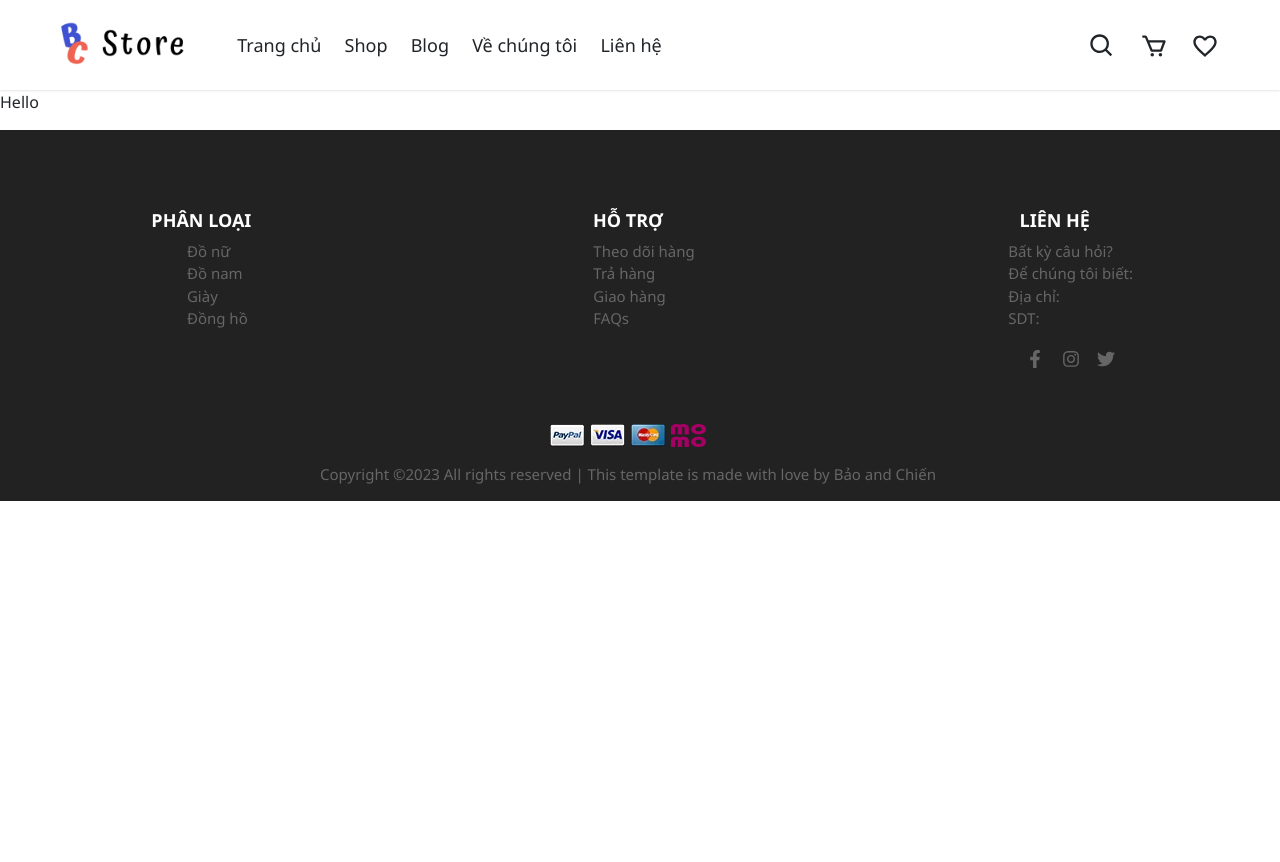
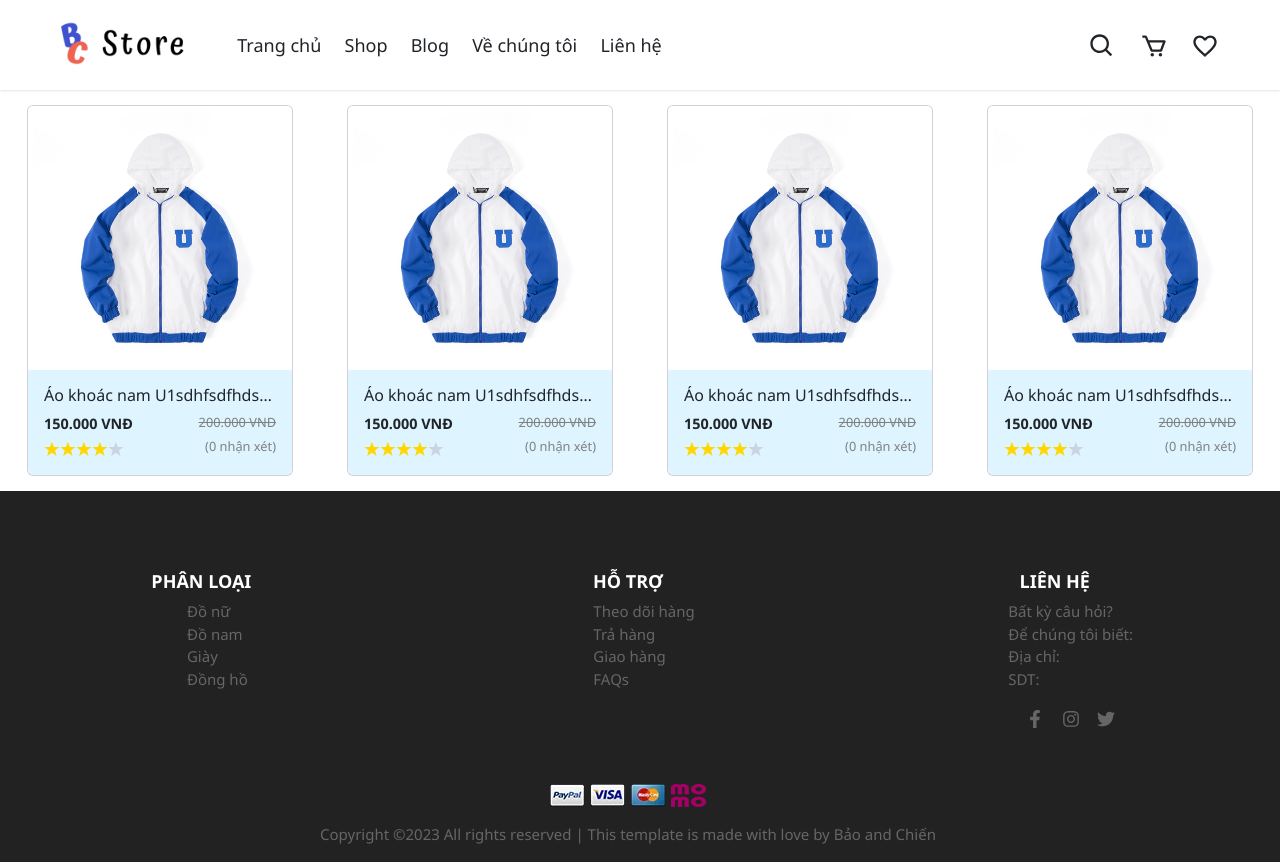
Before and after one commit to ChienPham231201/FashionWeb, a React (Create React App) app in the folder frontend/: page /shop in a window 1280 px wide. Before the commit the page ends 800 px from the top, so only its background shows below. Built offline with nearby package versions, Linux system fonts and the light colour scheme.

Commit message:
update Shop Page

```diff
--- a/frontend/src/pages/ShopPage.jsx
+++ b/frontend/src/pages/ShopPage.jsx
@@ -1,6 +1,27 @@
+import ProductCard from '../components/ProductCard';
+import Container from 'react-bootstrap/esm/Container';
+import Row from 'react-bootstrap/esm/Row';
+import Col from 'react-bootstrap/esm/Col';
+import "../scss/ShopPage.scss"
+
 const ShopPage = () => {
     return (
-        <p>Hello</p>
+        <Container fluid className='ShopPage'>
+            <Row className="home_layout-row">
+                    <Col lg={3} md={6} className="home_layout-col">
+                        <ProductCard />
+                    </Col>
+                    <Col lg={3} md={6} className="home_layout-col">
+                        <ProductCard />
+                    </Col>
+                    <Col lg={3} md={6} className="home_layout-col">
+                        <ProductCard />
+                    </Col>
+                    <Col lg={3} md={6} className="home_layout-col">
+                        <ProductCard />
+                    </Col>
+                </Row>
+        </Container>
     );
-}
-export default ShopPage
+};
+export default ShopPage;
--- /dev/null
+++ b/frontend/src/scss/ShopPage.scss
@@ -0,0 +1,2 @@
+.ShopPage{
+}
```
